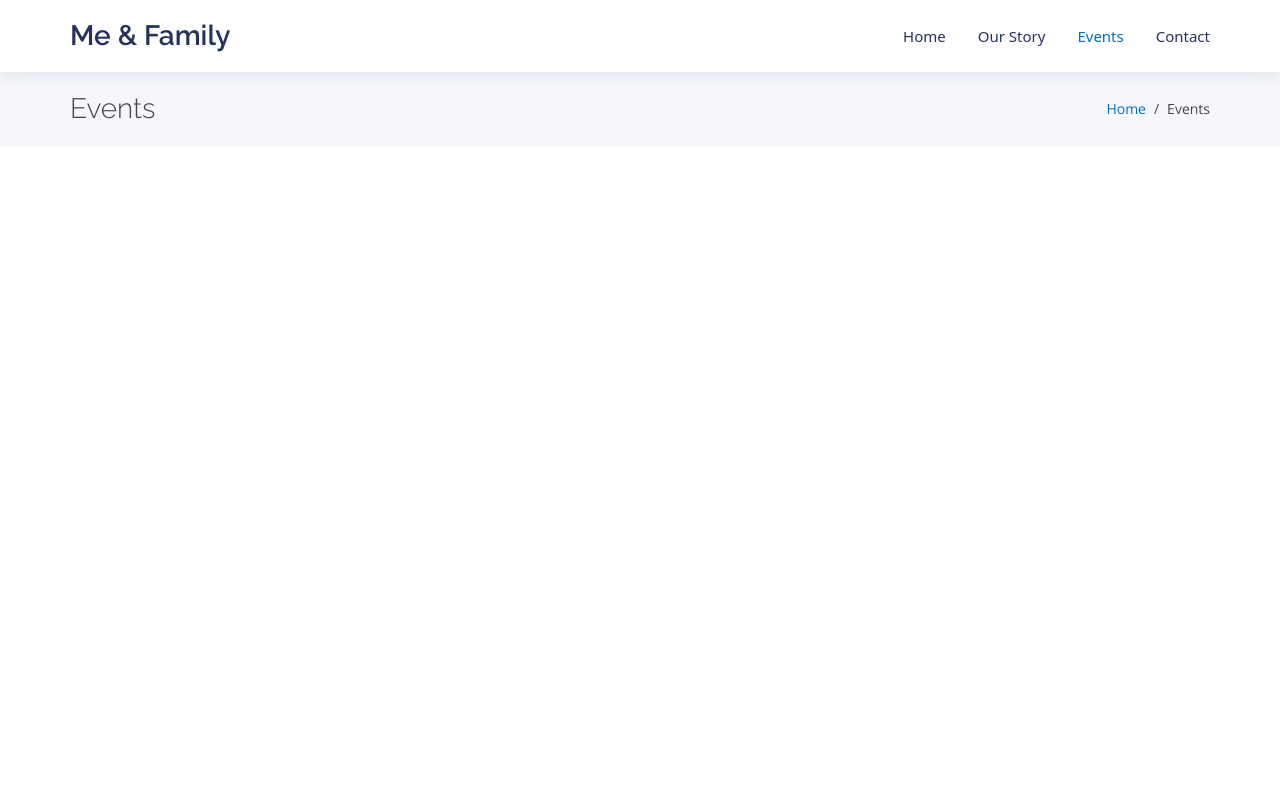
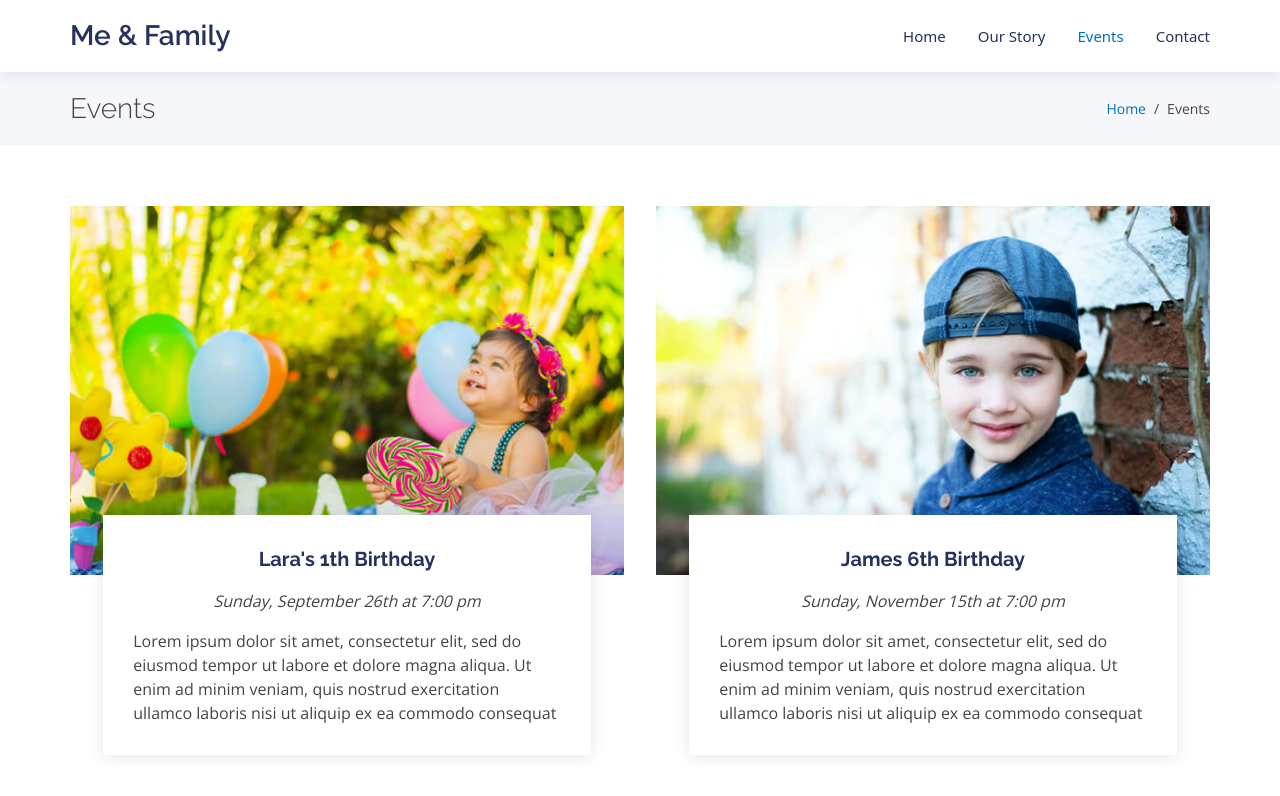
Before and after one commit to LucasBargas/projetos_tailwindcss, a React (Create React App) app in the folder me_family/: page /events in a window 1280 px wide. Shown: the top 796 px of the page. Built offline with nearby package versions, Linux system fonts and the light colour scheme.

Commit message:
Página Events - desenvolvida

```diff
--- a/me_family/src/pages/Events/Events.js
+++ b/me_family/src/pages/Events/Events.js
@@ -1,10 +1,40 @@
-import React from 'react';
 import PageTitle from '../../components/PageTitle/PageTitle';
+import eventsOne from '../../assets/images/events/events-1.jpg';
+import eventsTwo from '../../assets/images/events/events-2.jpg';
 
 const Events = () => {
   return (
     <>
       <PageTitle pageCurrent='Events' />
+      <section className='app-space py-[60px]'>
+        <div className='app-container'>
+          <div className='flex flex-col xl:flex-row gap-8 text-font-color font-open-sans'>
+            <div>
+              <figure className='overflow-hidden'>
+                <img className='w-full duration-300 hover:scale-110' src={eventsOne} alt="" />
+              </figure>
+
+              <div className='w-[88%] m-auto p-[30px] shadow-events bg-white relative top-[-60px]'>
+                <h3 className='text-center font-bold font-raleway text-dark-blue text-xl'>Lara's 1th Birthday</h3>
+                <p className='text-center italic my-4'>Sunday, September 26th at 7:00 pm</p>
+                <p>Lorem ipsum dolor sit amet, consectetur elit, sed do eiusmod tempor ut labore et dolore magna aliqua. Ut enim ad minim veniam, quis nostrud exercitation ullamco laboris nisi ut aliquip ex ea commodo consequat</p>
+              </div>
+            </div>
+
+            <div>
+              <figure className='overflow-hidden'>
+                <img className='w-full duration-300 hover:scale-110' src={eventsTwo} alt="" />
+              </figure>
+
+              <div className='w-[88%] m-auto p-[30px] shadow-events bg-white relative top-[-60px]'>
+                <h3 className='text-center font-bold font-raleway text-dark-blue text-xl'>James 6th Birthday</h3>
+                <p className='text-center italic my-4'>Sunday, November 15th at 7:00 pm</p>
+                <p>Lorem ipsum dolor sit amet, consectetur elit, sed do eiusmod tempor ut labore et dolore magna aliqua. Ut enim ad minim veniam, quis nostrud exercitation ullamco laboris nisi ut aliquip ex ea commodo consequat</p>
+              </div>
+            </div>
+          </div>
+        </div>
+      </section>
     </>
   )
 }
--- a/me_family/tailwind.config.js
+++ b/me_family/tailwind.config.js
@@ -39,7 +39,8 @@ module.exports = {
 
       boxShadow: {
         'header': '0px 2px 15px rgba(36, 50, 93, .1)',
-        'feature': '0px 0 25px rgba(0, 0, 0, .15)'
+        'feature': '0px 0 25px rgba(0, 0, 0, .15)',
+        'events': '0px 2px 15px rgb(0, 0, 0, .1)'
       },
 
       fontSize: {
```
Also changed, not shown: me_family/src/assets/images/events/events-1.jpg (added), me_family/src/assets/images/events/events-2.jpg (added).
